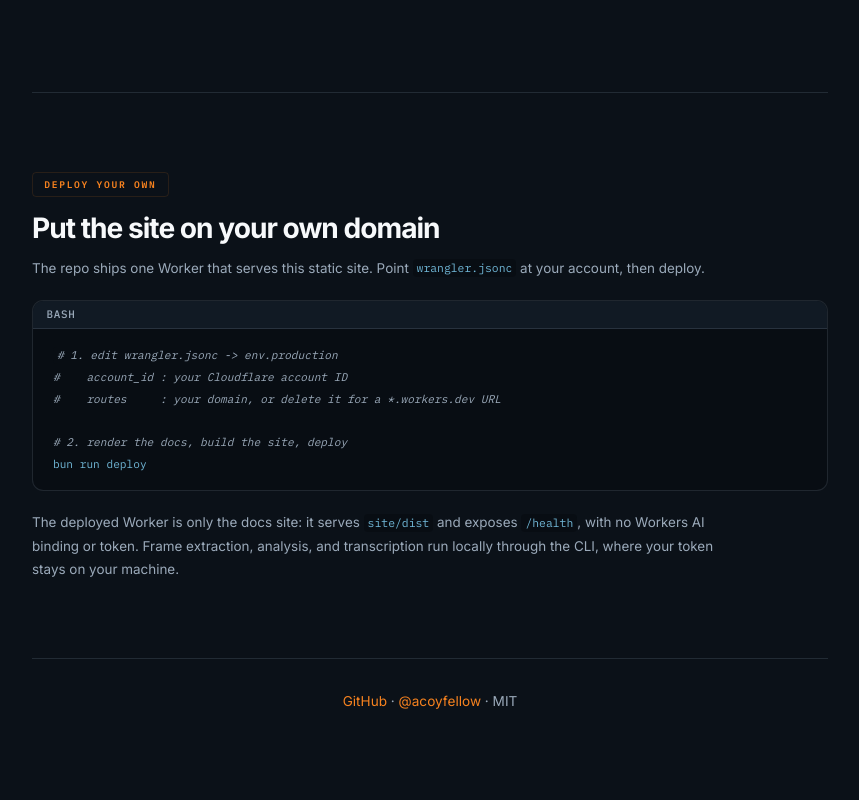
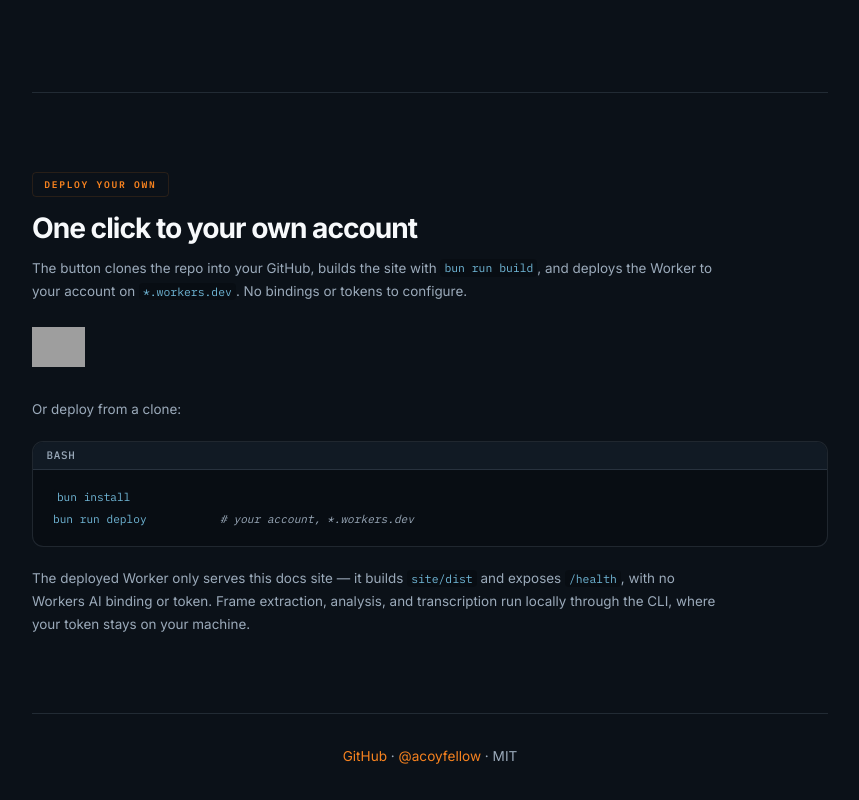
Before and after one commit to acoyfellow/vidframes, a website built with Vite: page site/index.html in a window 1280 px wide. Shown: the part 5507-6307 px from the top of the page, without its empty margins (210-1069 px from the left). Before the commit the page ends 6251 px from the top, so only its background shows below. Built offline with nearby package versions, Linux system fonts and the light colour scheme; grey boxes are pictures that could not be loaded.

Commit message:
feat: working Deploy to Cloudflare button
- split scripts so Workers Builds auto-detects them: build produces
  site/dist (render:docs + vite), deploy is plain 'wrangler deploy' to
  the user's account; deploy:prod keeps my custom-domain deploy
- top-level wrangler config has no account_id or routes, so the button
  deploys to the user's *.workers.dev
- verified end to end: deployed the top-level config to a throwaway
  worker, confirmed /, /health, /costs, /proof/demo.mp4 all 200, deleted it
- button added to README and the site deploy section

```diff
--- a/package.json
+++ b/package.json
@@ -16,8 +16,10 @@
     "render:docs": "bun scripts/render-docs.ts",
     "dev": "bun run render:docs && vite --host 127.0.0.1 --port 5374",
     "dev:worker": "wrangler dev --local --port 4783",
-    "build": "bun run render:docs && vite build && wrangler deploy --dry-run --outdir dist/worker",
-    "deploy": "bun run render:docs && vite build && wrangler deploy --env production",
+    "build": "bun run render:docs && vite build",
+    "deploy": "wrangler deploy",
+    "deploy:prod": "bun run build && wrangler deploy --env production",
+    "check": "bun run build && wrangler deploy --dry-run --outdir dist/worker",
     "lint": "biome check src/",
     "format": "biome format --write src/",
     "typecheck": "tsc --noEmit"
--- a/site/index.html
+++ b/site/index.html
@@ -232,18 +232,20 @@ console.<span class="fn">log</span>(result.selectedTimestamps);
 
       <section id="deploy">
         <span class="eyebrow">Deploy your own</span>
-        <h2 class="section-title">Put the site on your own domain</h2>
-        <p class="section-lede">The repo ships one Worker that serves this static site. Point <code>wrangler.jsonc</code> at your account, then deploy.</p>
+        <h2 class="section-title">One click to your own account</h2>
+        <p class="section-lede">The button clones the repo into your GitHub, builds the site with <code>bun run build</code>, and deploys the Worker to your account on <code>*.workers.dev</code>. No bindings or tokens to configure.</p>
+        <p style="margin:1.5rem 0">
+          <a href="https://deploy.workers.cloudflare.com/?url=https://github.com/acoyfellow/vidframes">
+            <img src="https://deploy.workers.cloudflare.com/button" alt="Deploy to Cloudflare" height="40" />
+          </a>
+        </p>
+        <p class="section-lede">Or deploy from a clone:</p>
         <div class="code-block">
           <div class="code-header">bash</div>
-          <pre><code data-lang="bash"><span class="com"># 1. edit wrangler.jsonc -> env.production</span>
-<span class="com">#    account_id : your Cloudflare account ID</span>
-<span class="com">#    routes     : your domain, or delete it for a *.workers.dev URL</span>
-
-<span class="com"># 2. render the docs, build the site, deploy</span>
-bun run deploy</code></pre>
+          <pre><code data-lang="bash">bun install
+bun run deploy           <span class="com"># your account, *.workers.dev</span></code></pre>
         </div>
-        <p class="section-lede">The deployed Worker is only the docs site: it serves <code>site/dist</code> and exposes <code>/health</code>, with no Workers AI binding or token. Frame extraction, analysis, and transcription run locally through the CLI, where your token stays on your machine.</p>
+        <p class="section-lede">The deployed Worker only serves this docs site — it builds <code>site/dist</code> and exposes <code>/health</code>, with no Workers AI binding or token. Frame extraction, analysis, and transcription run locally through the CLI, where your token stays on your machine.</p>
       </section>
 
       <footer>
```
Also changed, not shown: README.md.
